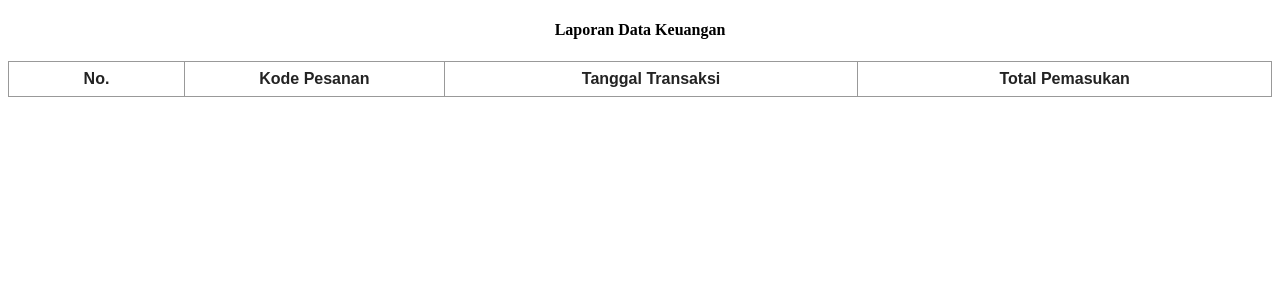
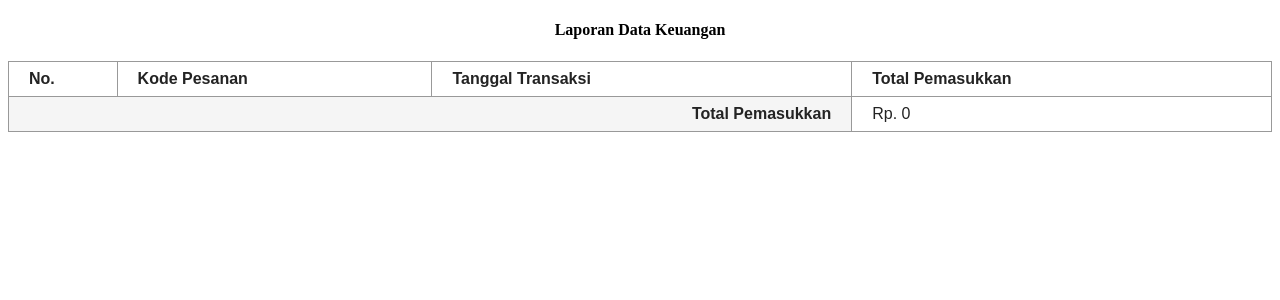
Before and after one commit to ridhoduta/cuci-sepatu, a Laravel app: page /laporanKeuangan/export/pdf in a window 1280 px wide. Shown: the top 300 px of the page. Run offline with Laravel 12, Linux system fonts and the light colour scheme; a user stored in the database is signed in; data comes from the database, SQL or seed files in the repository; data that the repository does not hold is empty.

Commit message:
perubahan2

```diff
--- a/app/Http/Controllers/LaporanKeuanganController.php
+++ b/app/Http/Controllers/LaporanKeuanganController.php
@@ -74,7 +74,8 @@ class LaporanKeuanganController extends Controller
     }
     public function pdf() {
         $laporanKeuangan = laporanKeuangan::all();
-        return view('laporanKeuangan.pdf',compact('laporanKeuangan'));
+        $totalPemasukan = laporanKeuangan::sum('total_pemasukan');
+        return view('laporanKeuangan.pdf',compact('laporanKeuangan','totalPemasukan'));
 
     }
     public function excel() {
--- a/resources/views/laporanKeuangan/pdf.blade.php
+++ b/resources/views/laporanKeuangan/pdf.blade.php
@@ -7,11 +7,23 @@
             font-family: sans-serif;
             color: #232323;
             border-collapse: collapse;
+            width: 100%;
         }
 
         .tabel1, th, td {
             border: 1px solid #999;
             padding: 8px 20px;
+            text-align: left;
+        }
+
+        .footer-row {
+            font-weight: bold;
+            text-align: right;
+            background-color: #f5f5f5;
+        }
+
+        .footer-value {
+            text-align: left;
         }
     </style>
 </head>
@@ -21,9 +33,9 @@
         <thead>
             <tr>
                 <th style="width:5%">No.</th>
-                <th style="width:7%">Kode Pesanan</th>
-                <th style="width:12%">Tanggal Transaksi</th>
-                <th style="width:12%">Total Pemasukan</th>
+                <th style="width:15%">Kode Pesanan</th>
+                <th style="width:20%">Tanggal Transaksi</th>
+                <th style="width:20%">Total Pemasukkan</th>
             </tr>
         </thead>
         <tbody>
@@ -32,10 +44,16 @@
                     <td>{{ $loop->iteration }}</td>
                     <td>{{ $lk->transaksi->pesanan->kode_pesanan }}</td>
                     <td>{{ $lk->transaksi->tanggal_transaksi }}</td>
-                    <td>Rp.{{ number_format($lk->total_pemasukan, 0, ',', '.') }}</td>
+                    <td>Rp. {{ number_format($lk->total_pemasukan, 0, ',', '.') }}</td>
                 </tr>
             @endforeach
         </tbody>
+        <tfoot>
+            <tr>
+                <td colspan="3" class="footer-row">Total Pemasukkan</td>
+                <td class="footer-value">Rp. {{ number_format($totalPemasukan, 0, ',', '.') }}</td>
+            </tr>
+        </tfoot>
     </table>
 
     <script type="text/javascript">
```
